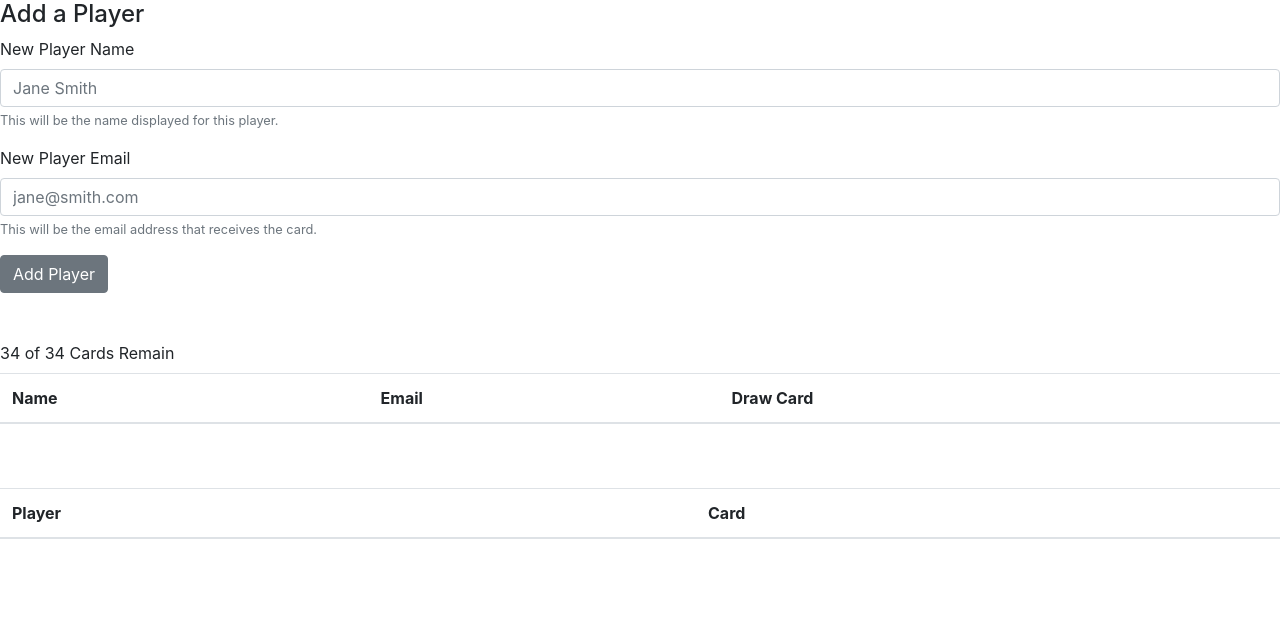
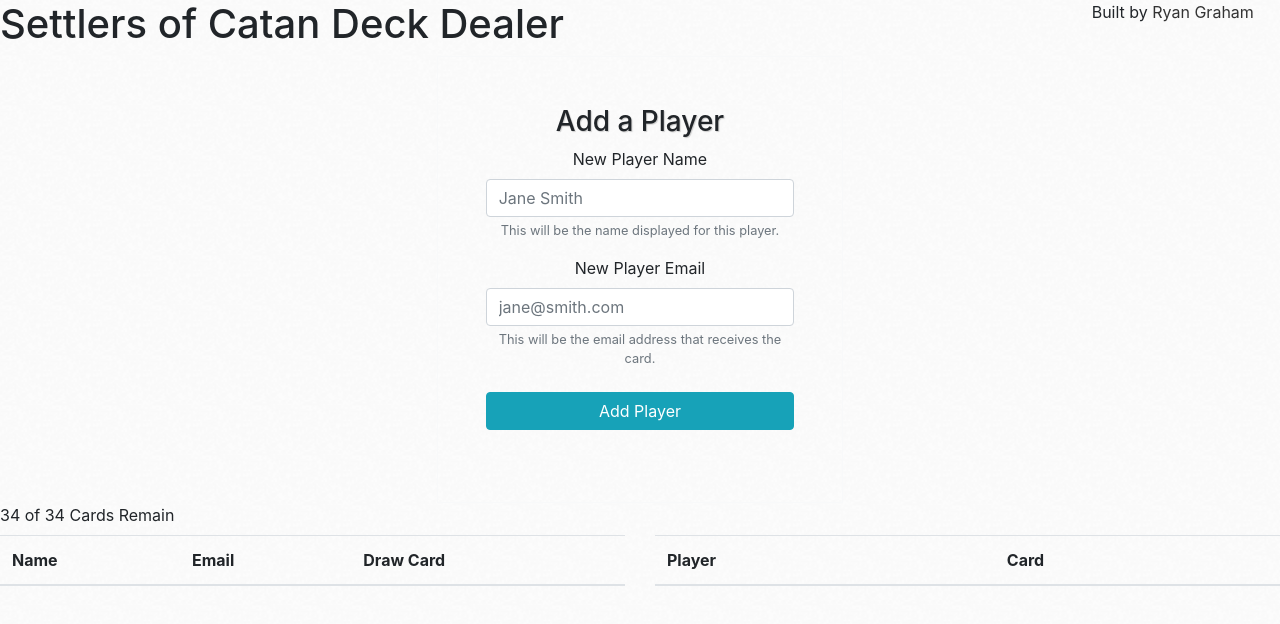
Before and after one commit to ryanroundhouse/ng-catan-cards, an Angular app: page / in a window 1280 px wide. Shown: the top 624 px of the page. Built offline with nearby package versions, Linux system fonts and the light colour scheme.

Commit message:
added some quick wins to make the app look better... who am I kidding.  This took me some hours :)

```diff
--- a/src/app/app.component.html
+++ b/src/app/app.component.html
@@ -1,5 +1,17 @@
-<form [formGroup]="addPlayerForm" (ngSubmit)="onSubmitAddPlayer(addPlayerForm.value)">
-  <h4>Add a Player</h4>
+<div class="row">
+  <div class="col-md-10">
+    <h1>Settlers of Catan Deck Dealer</h1>
+  </div>
+  <div class="col-md-2">
+    <p>Built by <a href="https://ryangraham.ca">Ryan Graham</a></p>
+  </div>
+</div>
+
+<div class="row">
+  <div class="col-md-4"></div>
+  <div class="col-md-4">
+    <form [formGroup]="addPlayerForm" (ngSubmit)="onSubmitAddPlayer(addPlayerForm.value)" class="text-center border border-light p-5" >
+      <h3>Add a Player</h3>
       <div class="form-group">
         <label for="newPlayerName">New Player Name</label>
         <input type="textbox" class="form-control" id="newPlayerName" aria-describedby="newPlayerNameHelp" placeholder="Jane Smith" formControlName="newPlayerName">
@@ -7,14 +19,17 @@
       </div>
       <div class="form-group">
         <label for="newPlayerEmail">New Player Email</label>
-    <input type="textbox" class="form-control" id="newPlayerEmail" aria-describedby="newPlayerEmailHelp" placeholder="jane@smith.com" formControlName="newPlayerEmail">
+        <input type="email" class="form-control" id="newPlayerEmail" aria-describedby="newPlayerEmailHelp" placeholder="jane@smith.com" formControlName="newPlayerEmail">
         <small id="newPlayerEmailHelp" class="form-text text-muted">This will be the email address that receives the card.</small>
       </div>
-  <button type="submit" class="btn btn-secondary">Add Player</button>
+      <button type="submit" class="btn btn-info my-4 btn-block">Add Player</button>
     </form>
-
-<br><br>
+  </div>
+  <div class="col-md-4"></div>
+</div>
 <label>{{cardsLeft}} of {{deck.length}} Cards Remain</label>
+<div class="row">
+  <div class="col-md-6">
     <table class="table table-striped">
       <thead>
         <tr>
@@ -33,8 +48,8 @@
         </tr>
       </tbody>
     </table>
-
-<br><br>
+  </div>
+  <div class="col-md-6">
     <table class="table table-striped">
       <thead>
         <tr>
@@ -58,5 +73,8 @@
         </tr>
       </tbody>
     </table>
+  </div>
+
+</div>
 
 <router-outlet></router-outlet>
--- a/src/app/app.component.scss
+++ b/src/app/app.component.scss
@@ -10,3 +10,7 @@
   z-index: 2;
   cursor:pointer;
 }
+
+h3 {
+  text-shadow: 1px 1px 1px #ccc;
+}
--- a/src/styles.scss
+++ b/src/styles.scss
@@ -1 +1,6 @@
 /* You can add global styles to this file, and also import other style files */
+
+
+body {
+    background: url(./assets/cream_dust.png) repeat 0 0;
+}
```
Also changed, not shown: src/assets/cream_dust.png (added), src/assets/cream_dust_@2X.png (added). Lines whose indentation alone changed are shown as unchanged.
